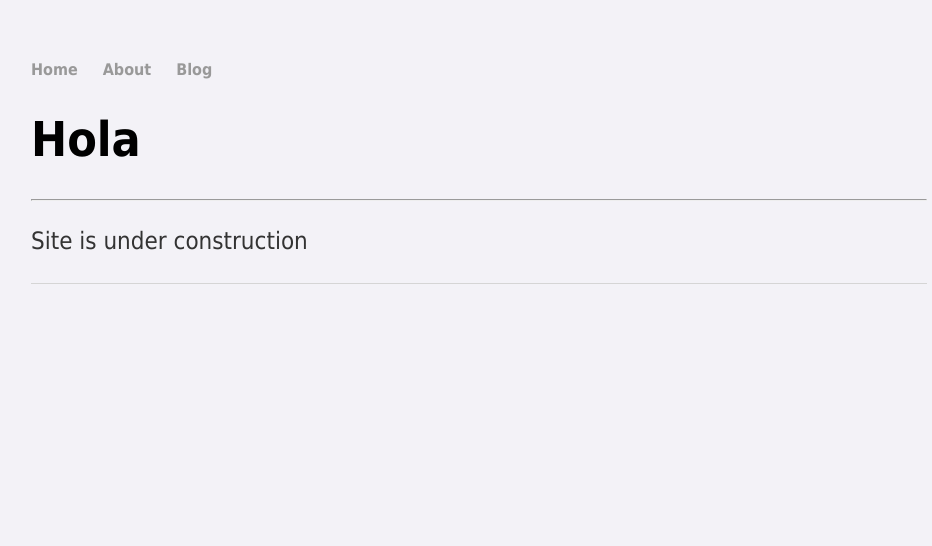
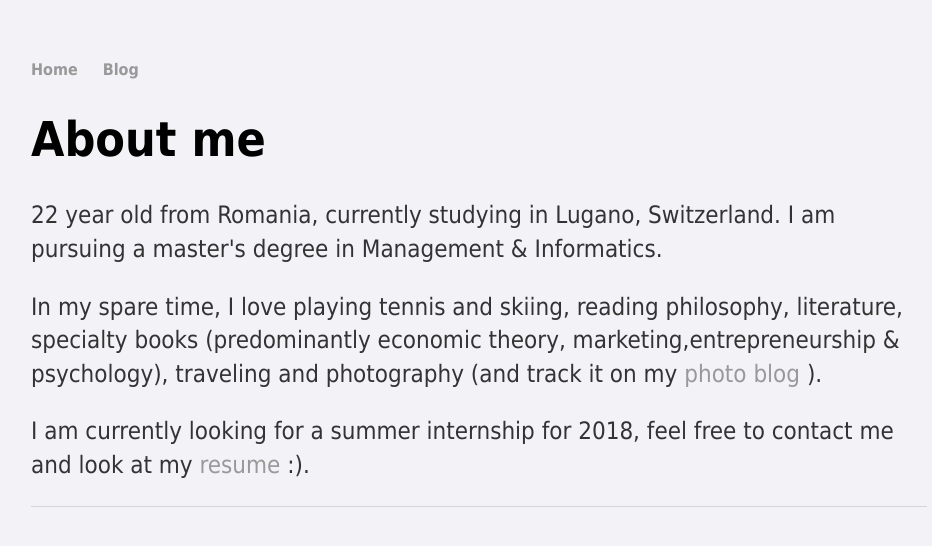
Before and after one commit to bianca-stancu/bianca-stancu.github.io, a Jekyll site: the page built from index.html, in a window 1280 px wide. Shown: the top 546 px of the page, without its empty margins (161-1093 px from the left). Built offline with Jekyll 4.4.1, drawn with Linux system fonts in a browser that asks for light colours; comment, search, counter and statistics services are not loaded.

```diff
--- a/_layouts/default.html
+++ b/_layouts/default.html
@@ -10,7 +10,6 @@
 			<nav>
 	    		<ul>
 	        		<li><a href="/">Home</a></li>
-		        	<li><a href="/about">About</a></li>
 	        		<li><a href="/blog">Blog</a></li>
 	    		</ul>
 			</nav>
--- a/index.html
+++ b/index.html
@@ -3,7 +3,10 @@ layout: default
 title: Bianca Stancu
 ---
 <div class="blurb">
-	<h1>Hola</h1>
-	<hr>
-	<p> Site is under construction </p>
+	<h1>About me</h1>
+	<p> 22 year old from Romania, currently studying in Lugano, Switzerland. I am pursuing a master's degree in Management & Informatics.</p>
+	<p> In my spare time, I love playing tennis and skiing, reading philosophy, literature, specialty books (predominantly economic theory, marketing,entrepreneurship & psychology), traveling and photography (and track it on my <a href="http://finding-calypso.tumblr.com/"> photo blog </a>).</p>
+	<p> I am currently looking for a summer internship for 2018, feel free to contact me and look at my <a href="/pdf_js/web/viewer.html?file=CV_Bianca_Stancu.pdf">resume</a> :). </p>
+	<script src="//platform.linkedin.com/in.js" type="text/javascript"></script>
+<script type="IN/MemberProfile" data-id="https://www.linkedin.com/in/biancastancu28" data-format="click" data-related="false" data-text="Bianca Stancu"></script>
 </div><!-- /.blurb -->
```
Also changed, not shown: about/index.html (deleted, +0 -12 lines).
